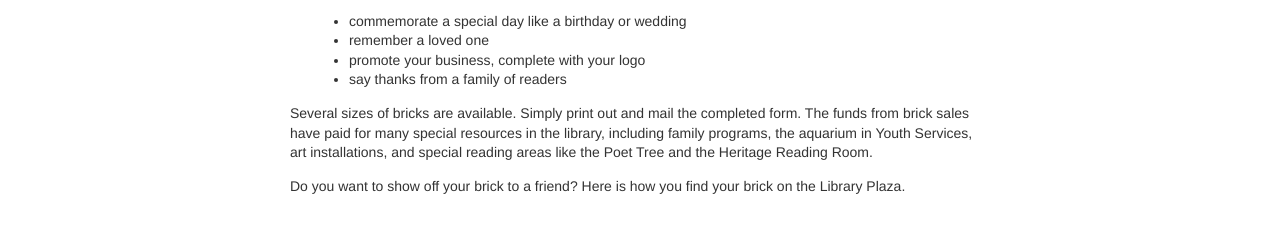
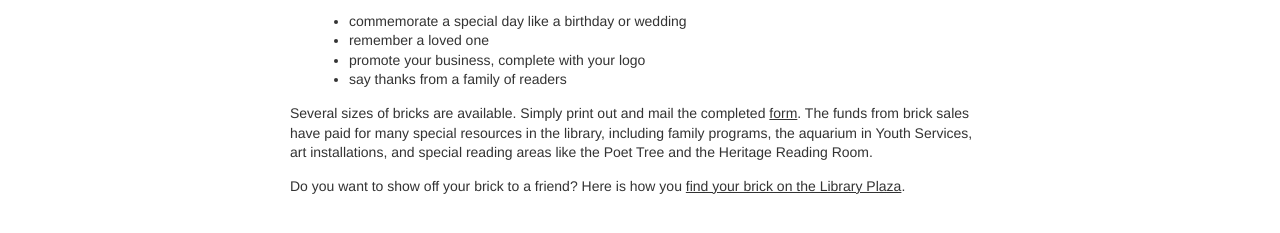
Before and after one commit to dpplweb/dppl-content, a Jekyll site: the page built from _posts/roberta/0702-01-01-buy-a-brick.md, in a window 1280 px wide. Shown: the part 250-483 px from the top of the page. Built offline with Jekyll 4.4.1, drawn with Linux system fonts in a browser that asks for light colours; Markdown is read by kramdown in place of the engine named in the settings.

```diff
--- a/_posts/roberta/0702-01-01-buy-a-brick.md
+++ b/_posts/roberta/0702-01-01-buy-a-brick.md
@@ -20,6 +20,6 @@ Become a permanent part of the Des Plaines Public Library today! Hundreds of boo
 - promote your business, complete with your logo
 - say thanks from a family of readers
 
-Several sizes of bricks are available. Simply print out and mail the completed form. The funds from brick sales have paid for many special resources in the library, including family programs, the aquarium in Youth Services, art installations, and special reading areas like the Poet Tree and the Heritage Reading Room.
+Several sizes of bricks are available. Simply print out and mail the completed [form](). The funds from brick sales have paid for many special resources in the library, including family programs, the aquarium in Youth Services, art installations, and special reading areas like the Poet Tree and the Heritage Reading Room.
 
-Do you want to show off your brick to a friend? Here is how you find your brick on the Library Plaza.
+Do you want to show off your brick to a friend? Here is how you [find your brick on the Library Plaza]().
```
